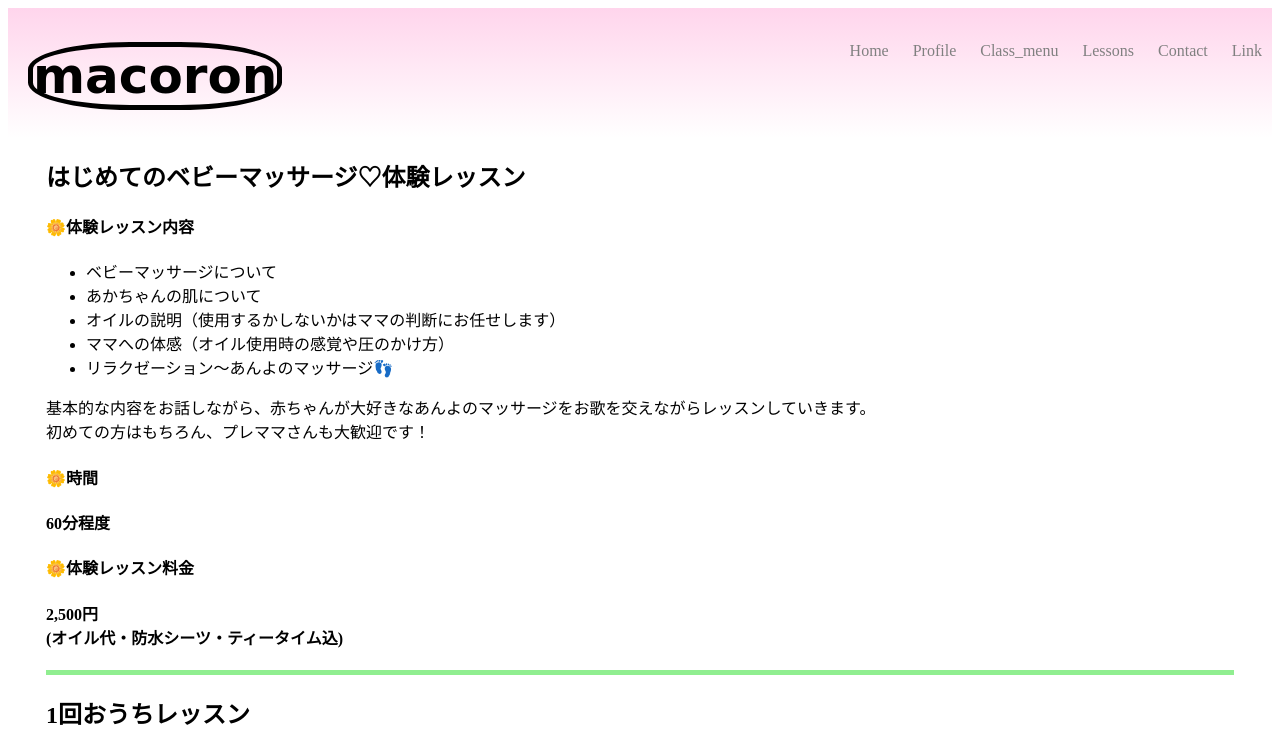
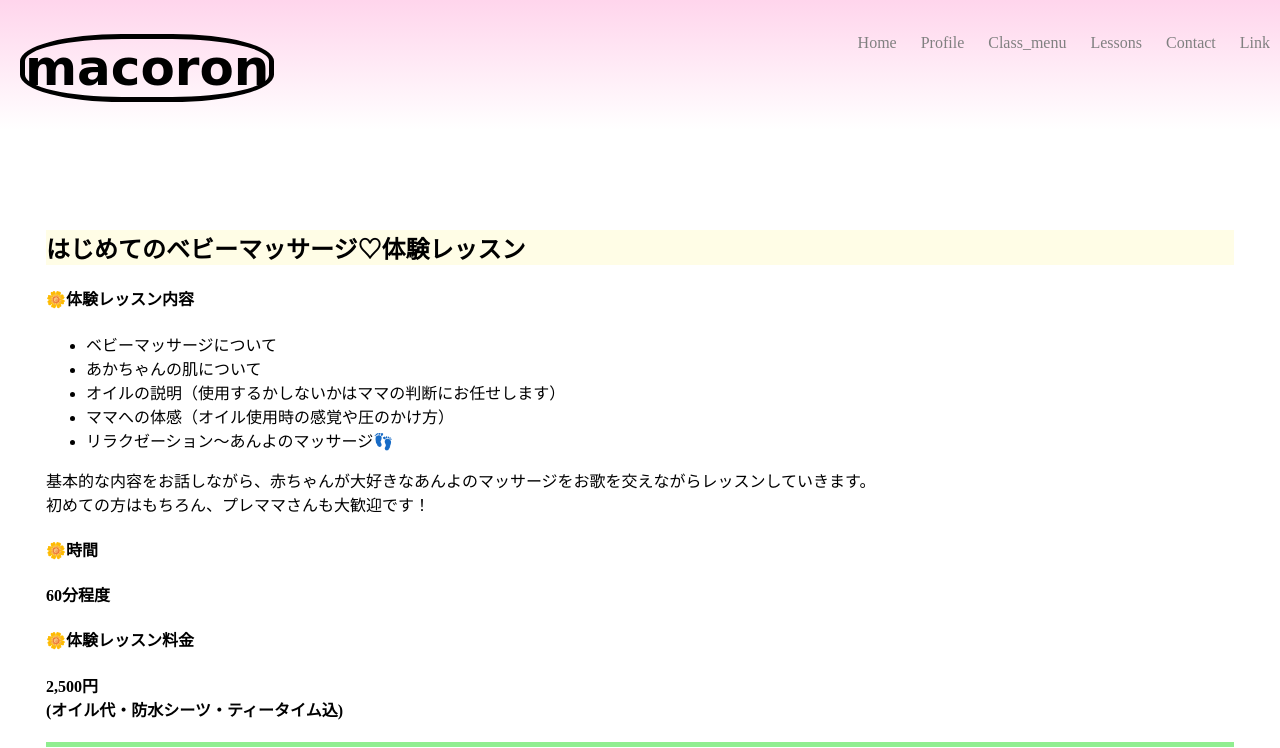
Before and after one commit to babymacoron/menu, a plain HTML site: page index.html in a window 1280 px wide. Shown: the top 748 px of the page. Drawn offline with nearby package versions, Linux system fonts and the light colour scheme; a web font is replaced by a local one.

Commit message:
Update menu.css

```diff
--- a/menu.css
+++ b/menu.css
@@ -6,6 +6,10 @@ header{
   background:linear-gradient(to bottom,#FFD5EC,white);
   height: 130px;
   width: 100%;
+  position: fixed;
+  top: 0;
+  left: 0;
+  z-index: 10;
 }
 
 footer{
@@ -117,7 +121,8 @@ footer{
 }
 
 .main{
-  margin: 0 3%;
+  margin:0 3%;
+  margin-top: 230px;
 }
 
 .lesson{
@@ -128,6 +133,14 @@ footer{
   border-bottom: none;
 }
 
+.lesson h2{
+  background-color: #FFFDE6;
+}
+
+.lesson h4 span{
+  color: pink
+}
+
 
 .over{
   color: gray;
```
